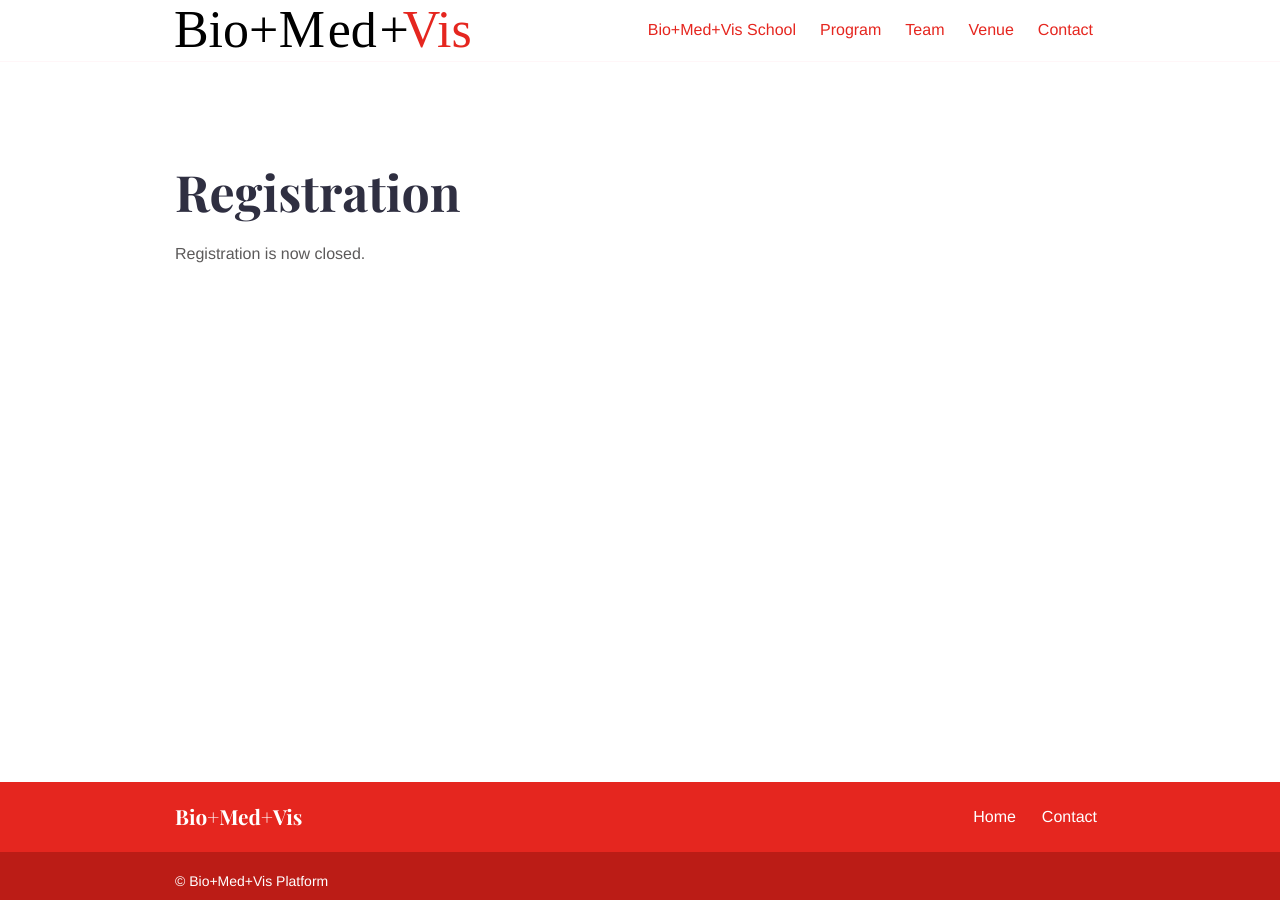
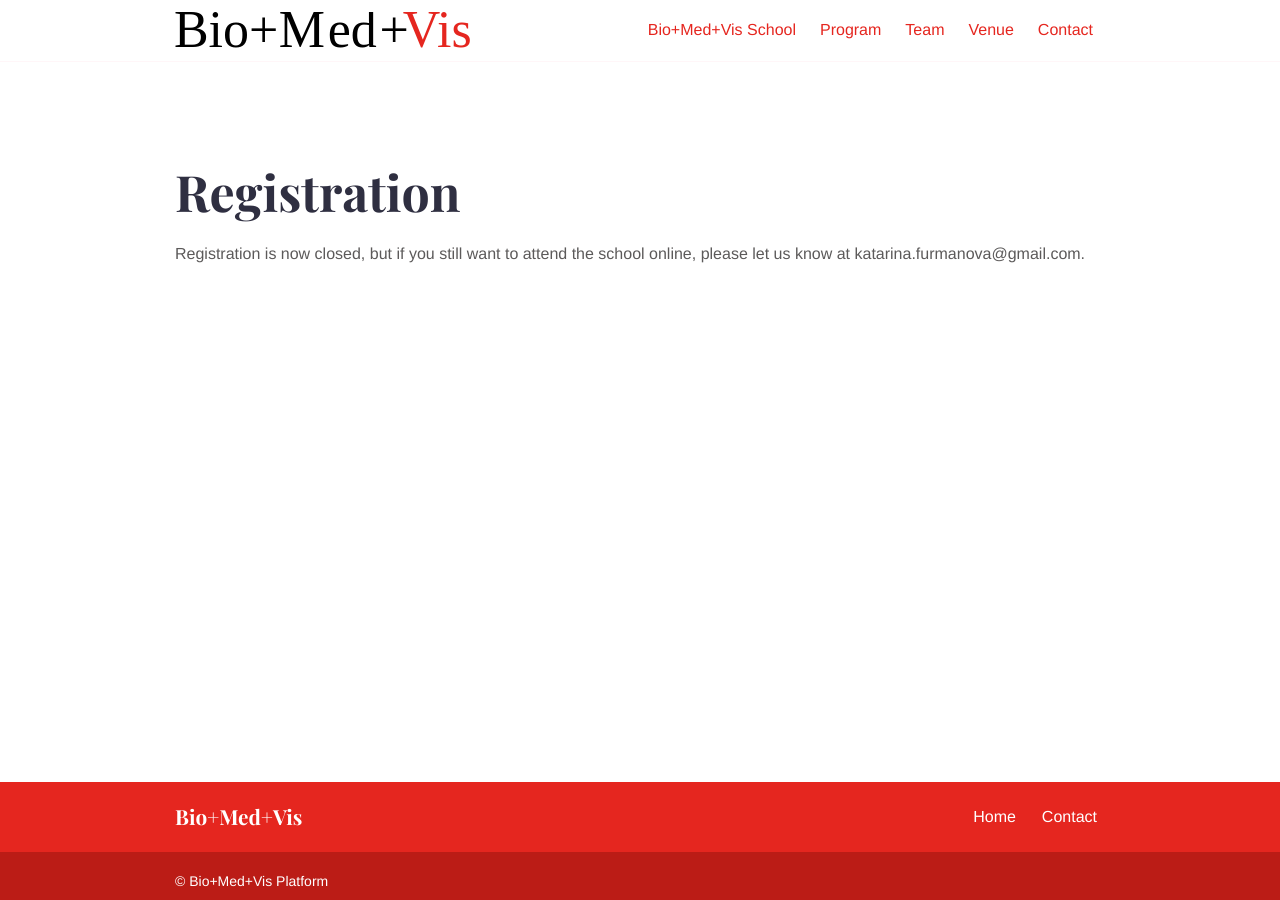
Before and after one commit to biomedvis/2022, a Jekyll site: the page built from _announcements/registration.md, in a window 1280 px wide. Built offline with Jekyll 4.4.1, drawn with Linux system fonts in a browser that asks for light colours.

Commit message:
Update registration.md

```diff
--- a/_announcements/registration.md
+++ b/_announcements/registration.md
@@ -8,4 +8,4 @@ layout: announcement
 description: Registration is now closed.
 ---
 
-Registration is now closed.
+Registration is now closed, but if you still want to attend the school online, please let us know at katarina.furmanova@gmail.com.
```
